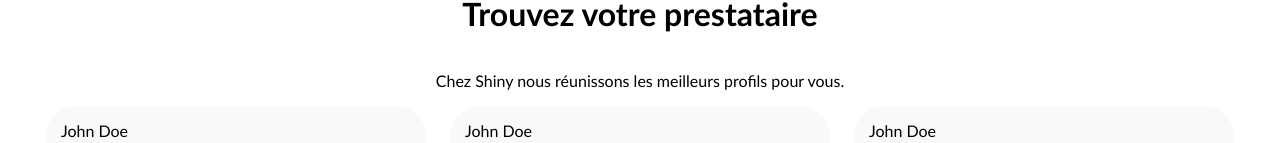
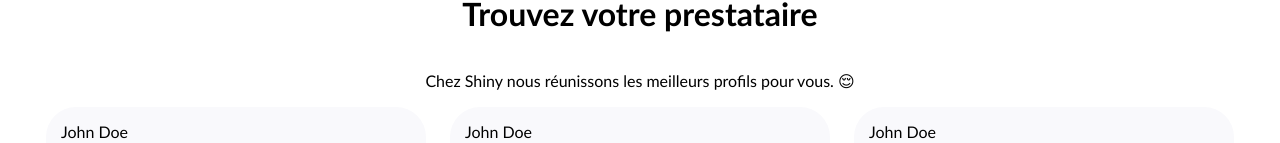
Before and after one commit to Ambrosioc/Shiny-Agency-react, a React (Create React App) app: page /freelances in a window 1280 px wide. Shown: the part 197-340 px from the top of the page. Built offline with nearby package versions, Linux system fonts and the light colour scheme.

Commit message:
resolve eror in folders

```diff
--- a/src/App.js
+++ b/src/App.js
@@ -2,7 +2,7 @@ import { Route, Routes } from "react-router-dom";
 import NotFound from "./Components/error/NotFound";
 import Nav from "./Components/Header/Nav";
 import { Home, Survey } from "./pages";
-import Freelances from "./pages/Freelances/Freelances";
+import Freelances from "./pages/freelances/Freelances";
 
 function App() {
   return (
--- a/src/pages/freelances/Freelances.jsx
+++ b/src/pages/freelances/Freelances.jsx
@@ -26,7 +26,7 @@ function Freelances() {
   return (
     <ProfilsContainer>
       <h1>Trouvez votre prestataire</h1>
-      <p>Chez Shiny nous réunissons les meilleurs profils pour vous.</p>
+      <p>Chez Shiny nous réunissons les meilleurs profils pour vous. 😌</p>
       <CardsContainer>
         {freelanceProfiles.map(
           (
--- a/src/pages/freelances/freelanceProfiles.jsx
+++ b/src/pages/freelances/freelanceProfiles.jsx
@@ -1,4 +1,4 @@
-import DafaultPicture from "../../assets/profileImg.png";
+import DafaultPicture from "../../Assets/profileImg.png";
 
 // This is the data that will be used to render the cards
 const freelanceProfiles = [
```
